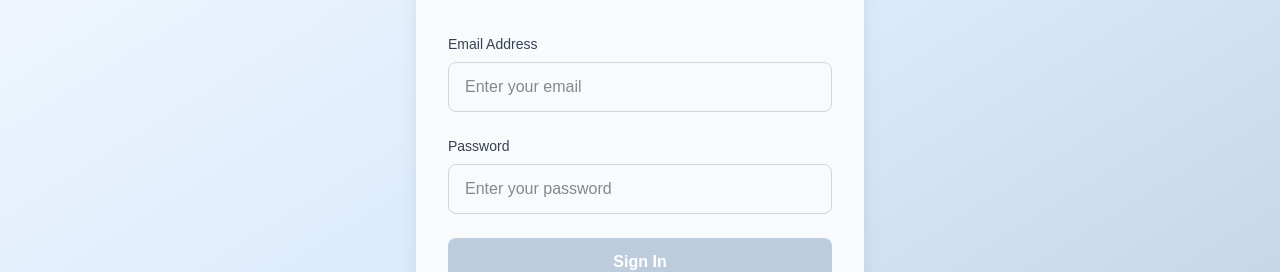
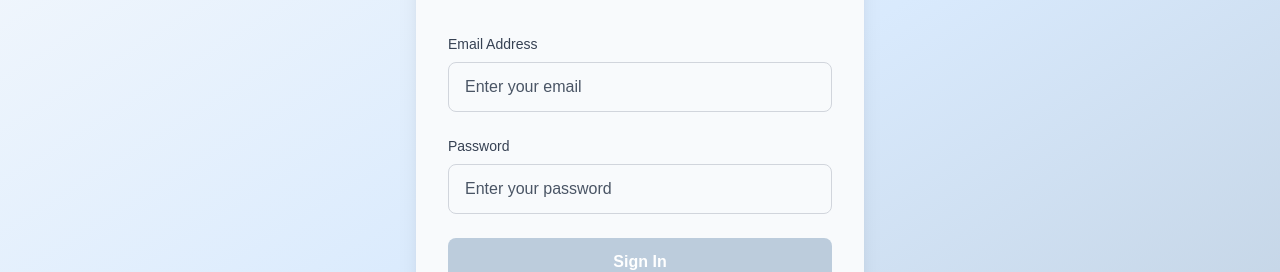
Before and after one commit to TechTerrorists/TalentLoop, a Next.js app in the folder public/: page /login in a window 1280 px wide. Shown: the part 234-506 px from the top of the page. Built offline with nearby package versions, Linux system fonts and the light colour scheme.

Commit message:
login-page-fix

```diff
--- a/public/app/login/page.jsx
+++ b/public/app/login/page.jsx
@@ -73,7 +73,7 @@ export default function LoginPage() {
               value={formData.username}
               onChange={handleChange}
               required
-              className="w-full px-4 py-3 border border-gray-300 rounded-lg focus:ring-2 focus:ring-[#BCCCDC] focus:border-transparent outline-none transition-colors"
+              className="w-full px-4 py-3 border border-gray-300 rounded-lg focus:ring-2 focus:ring-[#BCCCDC] focus:border-transparent outline-none transition-colors placeholder:text-gray-600 text-gray-900"
               placeholder="Enter your email"
             />
           </div>
@@ -89,7 +89,7 @@ export default function LoginPage() {
               value={formData.password}
               onChange={handleChange}
               required
-              className="w-full px-4 py-3 border border-gray-300 rounded-lg focus:ring-2 focus:ring-[#BCCCDC] focus:border-transparent outline-none transition-colors"
+              className="w-full px-4 py-3 border border-gray-300 rounded-lg focus:ring-2 focus:ring-[#BCCCDC] focus:border-transparent outline-none transition-colors placeholder:text-gray-600 text-gray-900"
               placeholder="Enter your password"
             />
           </div>
```
